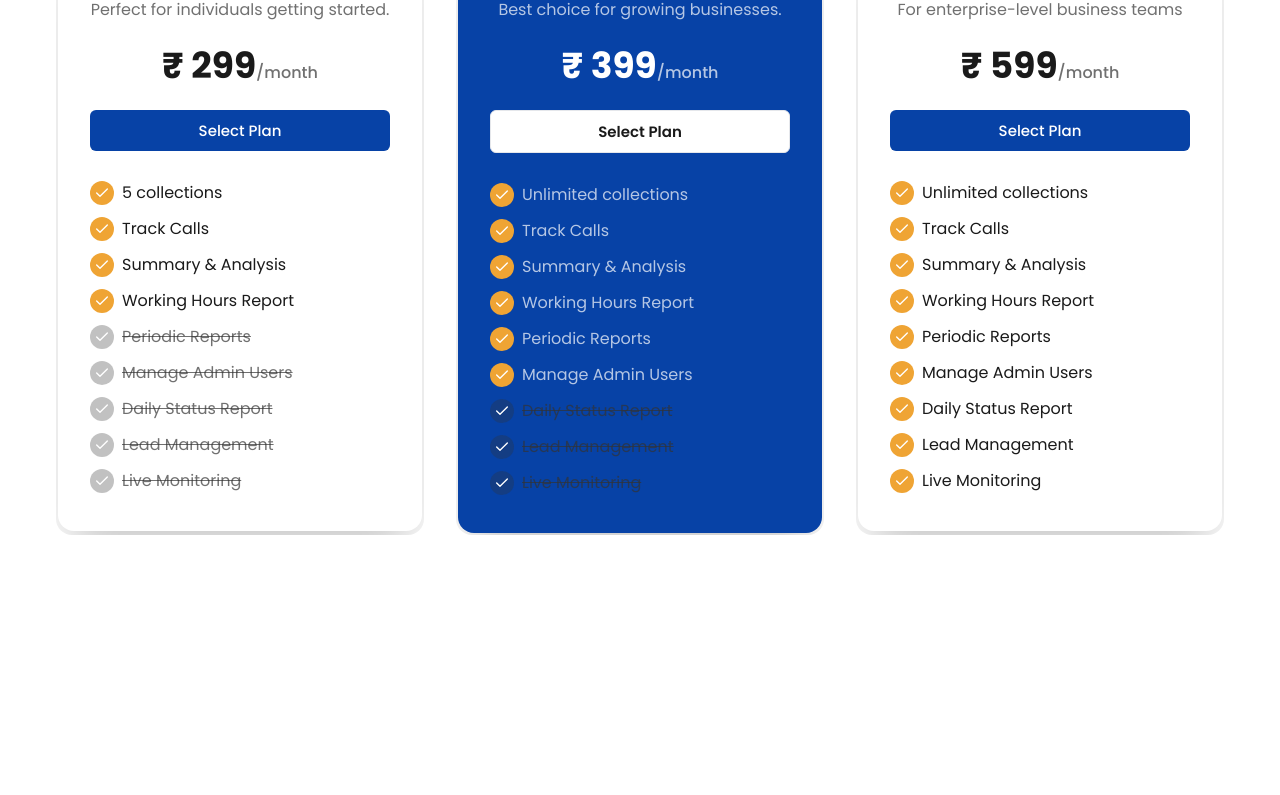
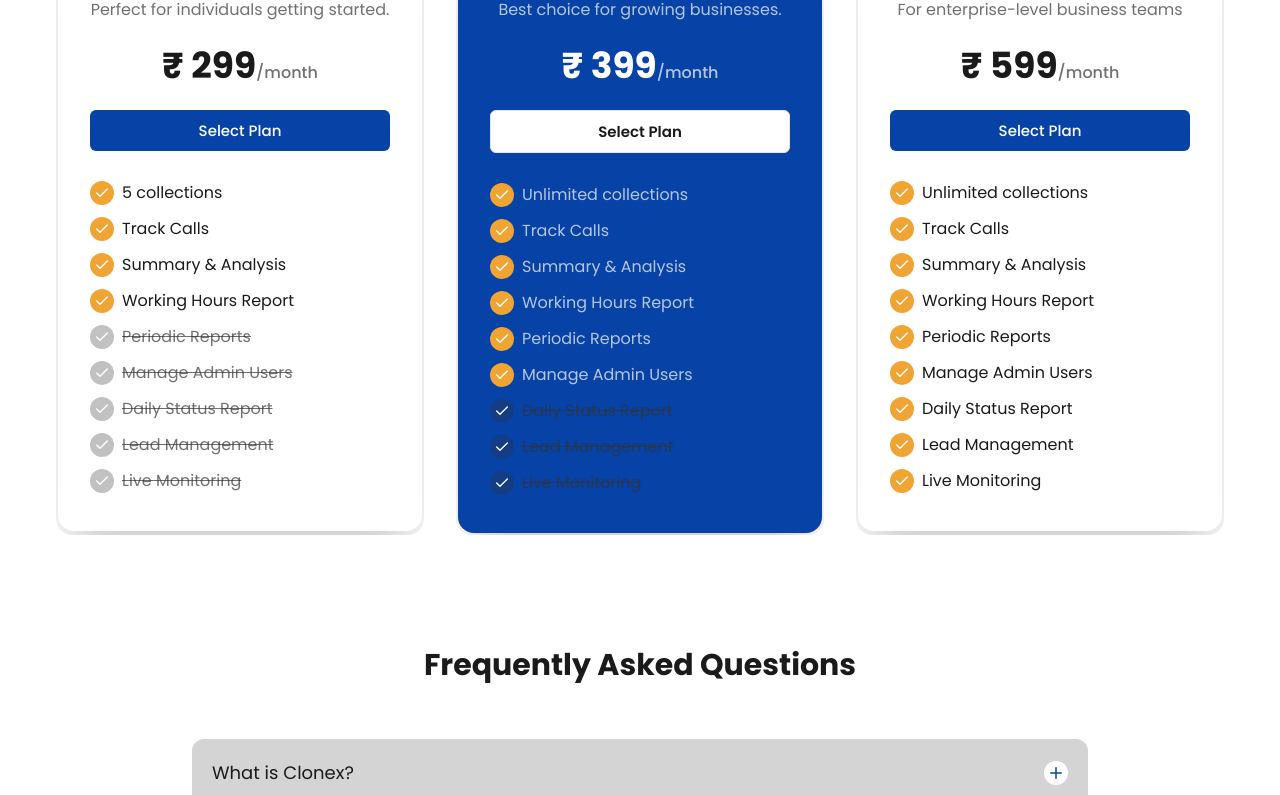
Before and after one commit to komalverma28419/Clonex, a React (Vite) app: page / in a window 1280 px wide. Shown: the part 4698-5493 px from the top of the page. Before the commit the page ends 5289 px from the top, so only its background shows below. Built offline with nearby package versions, Linux system fonts and the light colour scheme.

Commit message:
FAQ Section completed

```diff
--- a/src/component/home/Features.jsx
+++ b/src/component/home/Features.jsx
@@ -1,6 +1,6 @@
 import React from 'react'
+import FeatureSection from './FeatureSection'
 import { features } from '../../data/featureData'
-import FeatureSection from './FeatureSection'
 
 const Features = () => {
   return (
--- /dev/null
+++ b/src/component/shared/faq/FAQ.jsx
@@ -0,0 +1,28 @@
+import React, { useState } from 'react'
+import { faqData } from '../../../data/faqData'
+import FaqItem from './FaqItem'
+
+const FAQ = () => {
+  const [activeFaq, setActiveFaq] = useState(null)
+  return (
+    <section className='py-6 md:py-10 xl:py-14'>
+      <div className='max-w-7xl mx-auto px-7 lg:px-12 xl:px-14'>
+        <div className='max-w-4xl mx-auto'>
+            <h3 className='font-bold text-2xl lg:text-3xl text-dark dark:text-dark-text text-center'>
+              Frequently Asked Questions
+            </h3>
+            <div className='mt-14 flex flex-col gap-4'>
+              {faqData.map((item) =>(
+                <FaqItem key={item.id} item={item}
+                  open={activeFaq === item.id}
+                  setOpen= {() =>setActiveFaq(activeFaq === item.id ? null : item.id)}
+                />
+              ))}
+            </div>
+        </div>
+      </div>
+    </section>
+  )
+}
+
+export default FAQ
--- /dev/null
+++ b/src/component/shared/faq/FaqItem.jsx
@@ -0,0 +1,32 @@
+import React, { useState } from 'react'
+import { ChevronDown } from 'lucide-react'
+import { Plus, X } from 'lucide-react'
+
+const FaqItem = ({item, open, setOpen}) => {
+
+  return (
+    <div className={ `p-5 rounded-xl ${open ? "bg-primary dark:bg-primary/30" : "bg-neutral-300 dark:bg-dark-alternate"}`}>
+      <button onClick={() =>setOpen()} className='flex w-full items-center justify-between'>
+        <span className={`text-base md:text-lg text-start
+          ${open ? "text-white font-bold text-lg lg:text-xl" : "text-dark dark:text-dark-text"}`}>
+          {item.question}
+        </span>
+        <span className='w-6 h-6 rounded-full flex items-center justify-center bg-white'>
+          {open ? (<X size={18} className='text-primary'/>) : <Plus size={18} className='text-primary'/>}
+        </span>
+      </button>
+      {/* .......................it opens instantly............................... */}
+      {/* {open && (
+        <p className='text-[15px] text-white/80 leading-7 mt-4'>{item.answer}</p>
+      )} */}
+      {/* ........................for smooth open need to max-h............................... */}
+
+      <div className={`overflow-hidden transition-all duration-500
+        ${open ? "max-h-40 opacity-100 mt-3" :"max-h-0 opacity-0"}`}>
+        <p className='text-sm sm:text-[15px] text-white/80 dark:text-dark-muted leading-normal md:leading-7 pr-10'>{item.answer}</p>
+      </div>
+    </div>
+  )
+}
+
+export default FaqItem
--- /dev/null
+++ b/src/data/faqData.js
@@ -0,0 +1,32 @@
+export const faqData = [
+  {
+    id: 1,
+    question: "What is Clonex?",
+    answer:
+      "Clonex is an all-in-one business platform that helps teams automate workflows, manage customer interactions, and improve productivity with powerful tools and analytics."
+  },
+  {
+    id: 2,
+    question: "How secure is my data on Clonex?",
+    answer:
+      "We use industry-standard encryption, secure cloud infrastructure, and regular security updates to keep your business data safe and protected."
+  },
+  {
+    id: 3,
+    question: "Can I use Clonex for my team?",
+    answer:
+      "Yes. Clonex is built for teams of all sizes and includes collaboration features, role-based access, and shared workspaces."
+  },
+  {
+    id: 4,
+    question: "Does Clonex offer a free trial?",
+    answer:
+      "Yes. You can start with a free trial to explore the platform before choosing the plan that best fits your business."
+  },
+  {
+    id: 5,
+    question: "Can I upgrade or downgrade my plan?",
+    answer:
+      "Absolutely. You can change your subscription at any time as your business needs evolve."
+  }
+]
--- a/src/pages/HomePage.jsx
+++ b/src/pages/HomePage.jsx
@@ -7,6 +7,7 @@ import Crm from '../component/home/Crm'
 import Growth from '../component/home/Growth'
 import Review from '../component/home/Review'
 import PricingPlan from '../component/shared/pricing/PricingPlan'
+import FAQ from '../component/shared/faq/FAQ'
 
 
 const HomePage = () => {
@@ -20,6 +21,7 @@ const HomePage = () => {
      <Growth/>
      <Review/>
      <PricingPlan/>
+     <FAQ/>
     </>
   )
 }
```
Also changed, not shown: src/index.css (+0 -26 lines), src/data/featureData.js (renamed from src/data/featureData.jsx).
